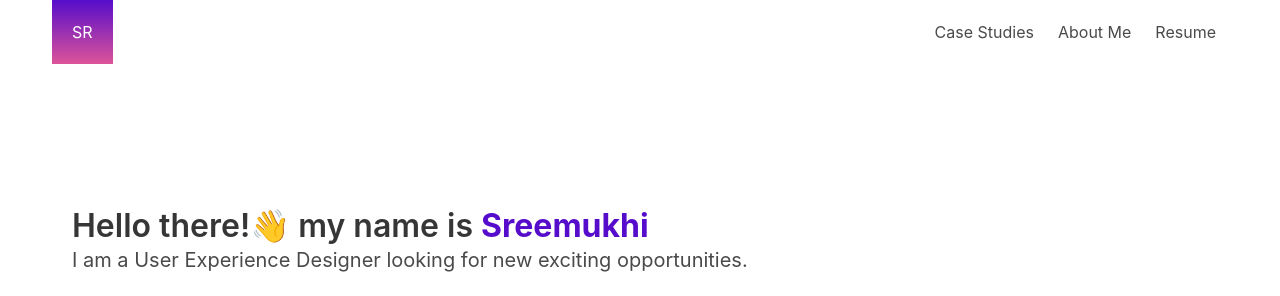
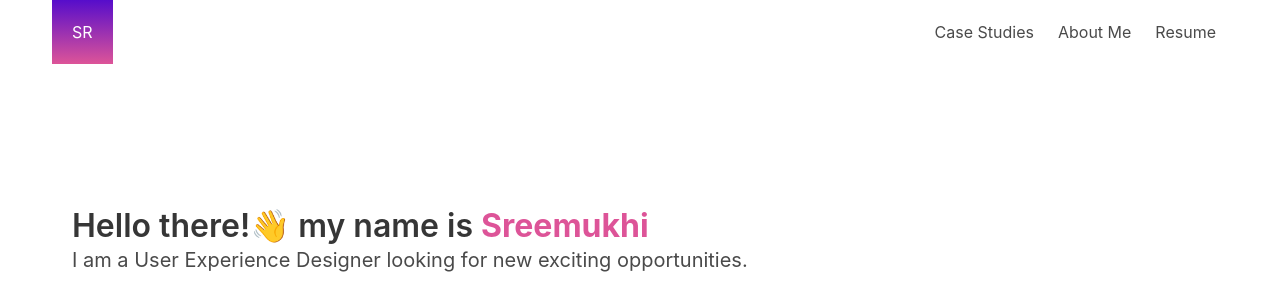
Before and after one commit to sree2mukhi/home, a plain HTML site: page index.html in a window 1280 px wide. Shown: the top 296 px of the page. Drawn offline with nearby package versions, Linux system fonts and the light colour scheme.

Commit message:
Update mains.css

```diff
--- a/mains.css
+++ b/mains.css
@@ -16,7 +16,7 @@ nav{
     color: white;
 }
 .title b{
-    color: #560dcb;
+    color: #dd5498;
 }
 .hero-body a{
     padding-right: 10px;
```
